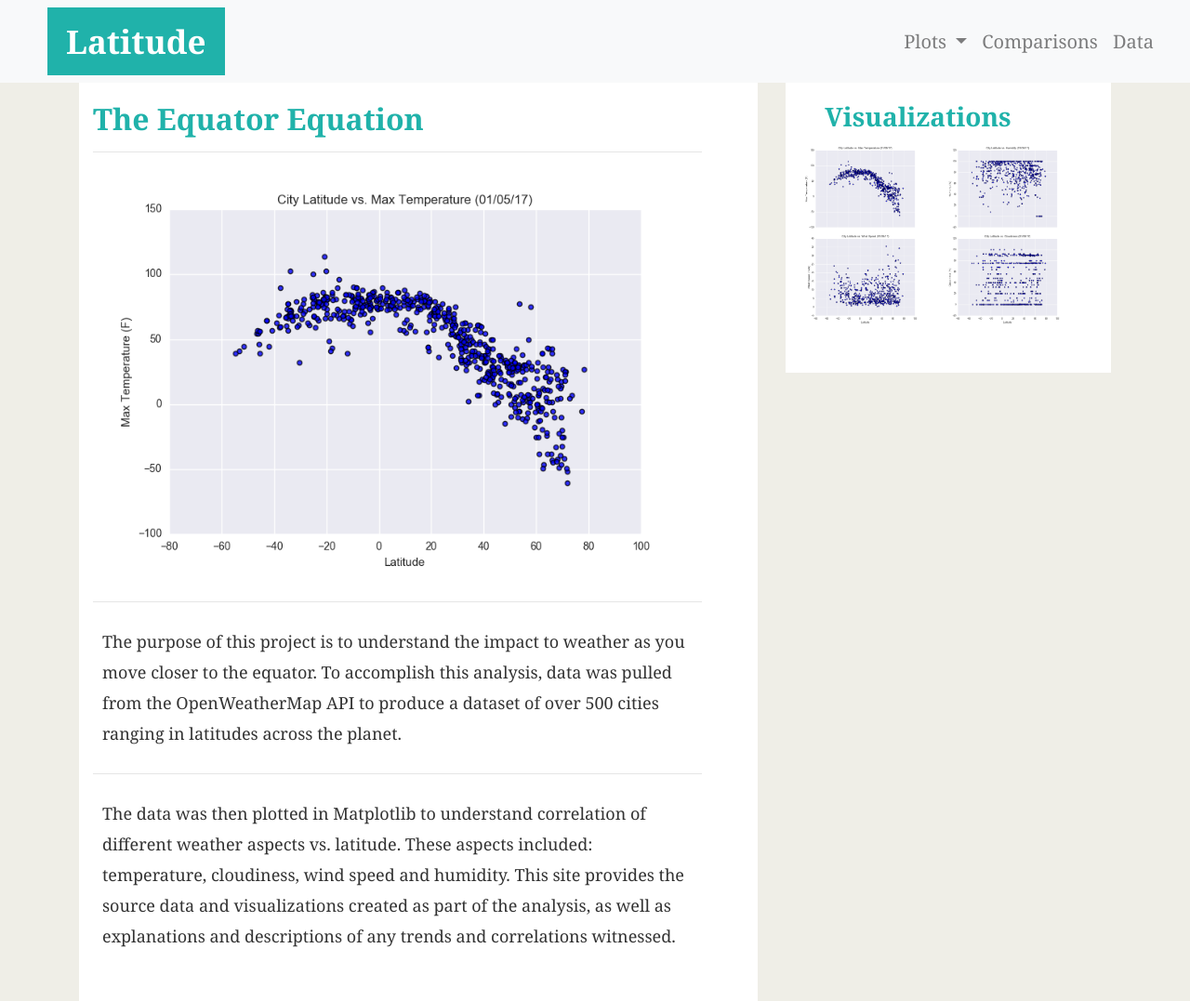
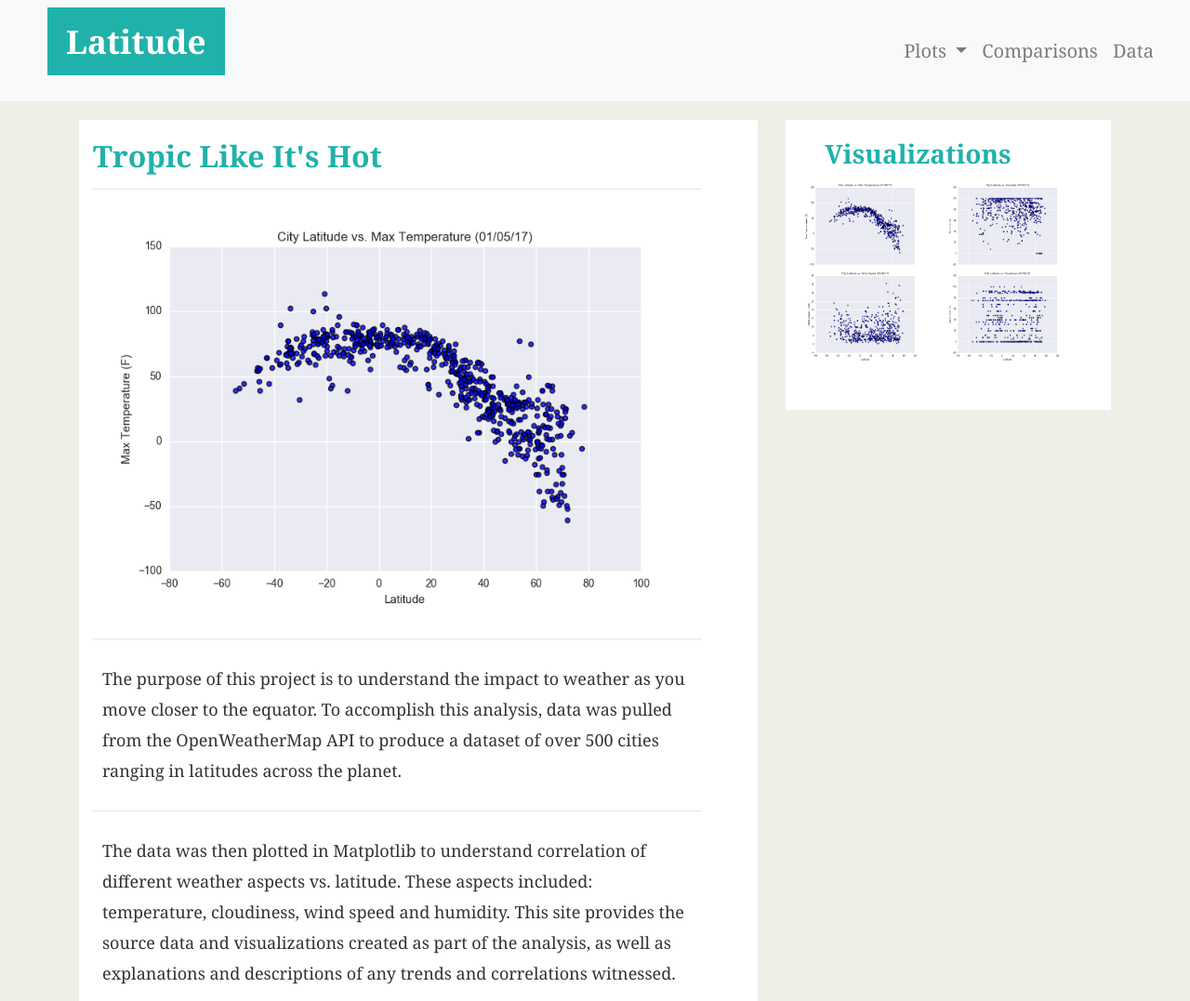
Before and after one commit to LJeanParrish/Tropic-Like-Its-Hot, a plain HTML site: page index.html in a window 1280 px wide. Shown: the top 1077 px of the page at 93% size. Drawn offline with nearby package versions, Linux system fonts and the light colour scheme.

Commit message:
final code

```diff
--- a/index.html
+++ b/index.html
@@ -3,7 +3,7 @@
 
 <head>
     <meta charset="UTF-8">
-    <title>Equator Equation</title>
+    <title>Tropic.Like.Its.Hot</title>
     <link rel="stylesheet" href="https://stackpath.bootstrapcdn.com/bootstrap/4.3.1/css/bootstrap.min.css"
         integrity="sha384-ggOyR0iXCbMQv3Xipma34MD+dH/1fQ784/j6cY/iJTQUOhcWr7x9JvoRxT2MZw1T" crossorigin="anonymous">
     <link rel="stylesheet" href="styles.css">
@@ -53,10 +53,11 @@
 
     <!--Create container to hold main body of content-->
     <div class="container">
+        <div class="col-md-12" id=blank></div>
         <div class="row">
             <div class="col-md-8">
                 <div class="col-md-12">
-                    <h2><strong>The Equator Equation</strong></h2>
+                    <h2><strong>Tropic Like It's Hot</strong></h2>
                     <hr>
                     <div class="image">
                         <img id="temps" target="_blank" src="Assets/images/Temperature.png" width=100%
--- a/styles.css
+++ b/styles.css
@@ -8,6 +8,10 @@ body {
     color: #333;
     background: #efeee7;
    }
+
+#blank{background-color: #efeee7;
+margin: 5px;
+padding:5px}
 
    /* Format html header statements*/
 h2{
@@ -48,7 +52,8 @@ h3{color:lightseagreen;
 .navigation .navbar-brand {
     color:#fff;
     margin-left: 20px;
-    padding: inherit;
+    padding-bottom: 20px;
+    margin-bottom: 20px;
     font-weight: bold;
     font-size: 35px;
     background-color:lightseagreen;
```
Also changed, not shown: 1 other file.
